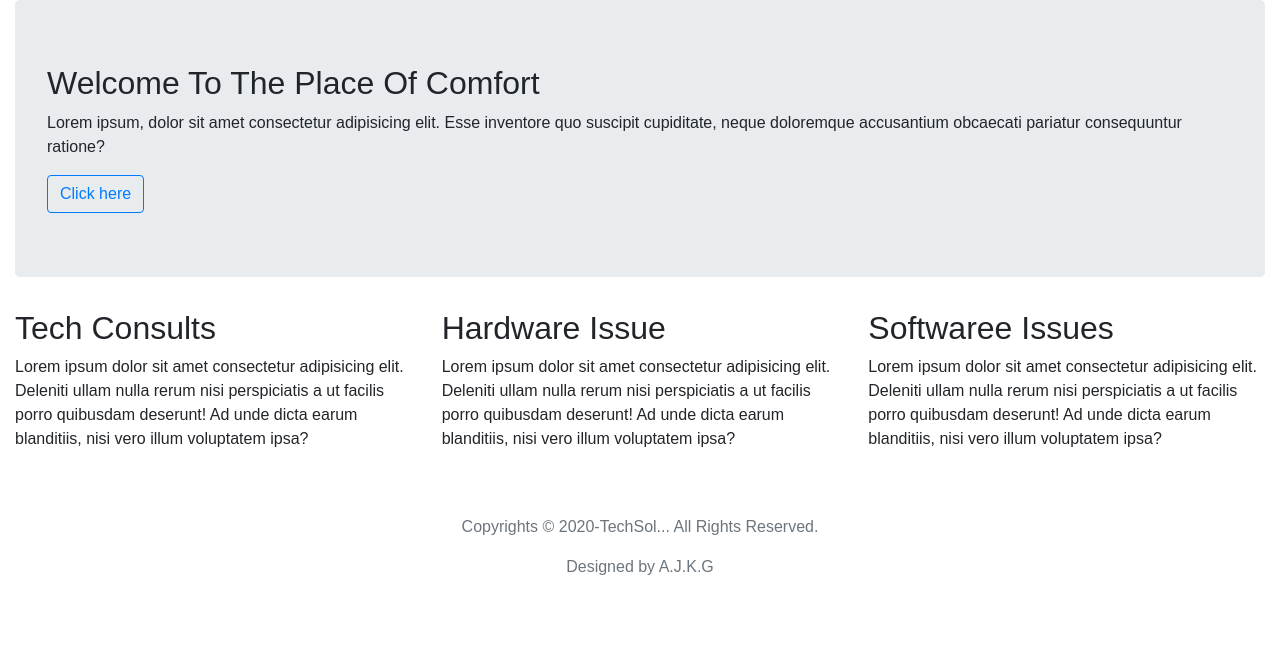
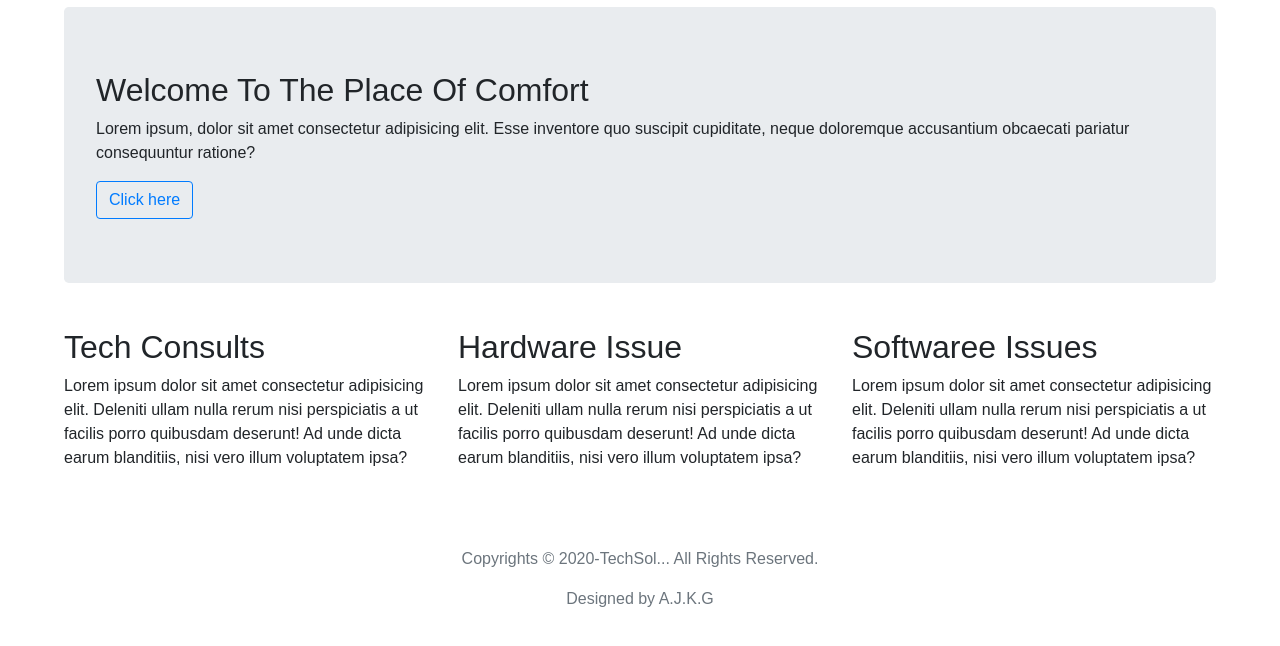
Before and after one commit to Athanasius-Gadosey/Pc-Repair-Demo-Web, a Node server app: page / in a window 1280 px wide. Shown: the part 66-712 px from the top of the page. Run offline with Node 20, Linux system fonts and the light colour scheme.

Commit message:
Update styles.css

```diff
--- a/public/css/styles.css
+++ b/public/css/styles.css
@@ -9,3 +9,7 @@ body{
 .navbar-nav{
     padding: 0.5% 5%;
 }
+
+.container-fluid{
+    padding: 0.5% 5%;
+}
```
